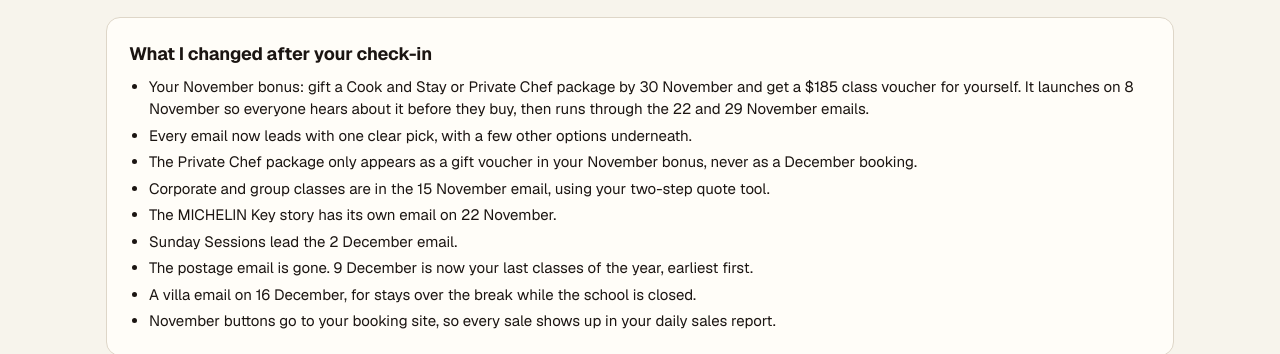
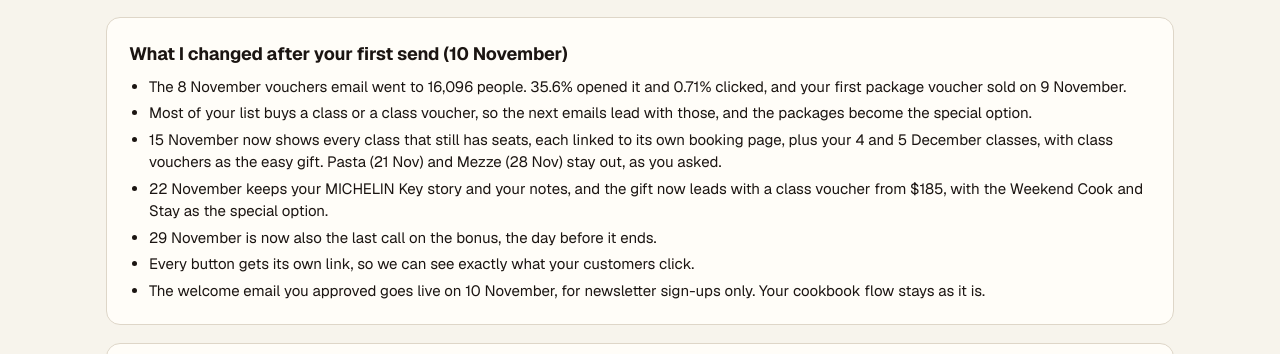
Before and after one commit to the-service-edit/sticky-rice-cooking-school, a plain HTML site: page plan/index.html in a window 1280 px wide. Shown: the part 596-950 px from the top of the page. Drawn offline with nearby package versions, Linux system fonts and the light colour scheme.

Commit message:
Plan: note what changed after the 8 Nov send (10 Nov)
Co-Authored-By: Claude Opus 5.5 <noreply@anthropic.com>
Claude-Session: https://claude.ai/code/session_01JNj2JeAPd7F7zYS85aNSux

```diff
--- a/plan/index.html
+++ b/plan/index.html
@@ -177,6 +177,18 @@ html{scroll-behavior:smooth}
 <section id="plan" aria-labelledby="plan-h">
   <h2 id="plan-h"><span class="n">01</span>The plan, November to Christmas <span class="tag ok">November on results</span></h2>
   <p class="lead">Eight campaigns plus your welcome email. Every email makes one clear pick, so your customers know which option you'd choose for them, then shows a couple of other options underneath for different people and budgets.</p>
+  <div class="panel" style="margin:0 0 18px 0;display:grid;gap:8px">
+    <h3 style="margin:0;font-size:18px;letter-spacing:-.01em">What I changed after your first send (10 November)</h3>
+    <ul style="margin:0;padding-left:20px;display:grid;gap:4px;font-size:15px;line-height:1.5">
+      <li>The 8 November vouchers email went to 16,096 people. 35.6% opened it and 0.71% clicked, and your first package voucher sold on 9 November.</li>
+      <li>Most of your list buys a class or a class voucher, so the next emails lead with those, and the packages become the special option.</li>
+      <li>15 November now shows every class that still has seats, each linked to its own booking page, plus your 4 and 5 December classes, with class vouchers as the easy gift. Pasta (21 Nov) and Mezze (28 Nov) stay out, as you asked.</li>
+      <li>22 November keeps your MICHELIN Key story and your notes, and the gift now leads with a class voucher from $185, with the Weekend Cook and Stay as the special option.</li>
+      <li>29 November is now also the last call on the bonus, the day before it ends.</li>
+      <li>Every button gets its own link, so we can see exactly what your customers click.</li>
+      <li>The welcome email you approved goes live on 10 November, for newsletter sign-ups only. Your cookbook flow stays as it is.</li>
+    </ul>
+  </div>
   <div class="panel" style="margin:0 0 18px 0;display:grid;gap:8px">
     <h3 style="margin:0;font-size:18px;letter-spacing:-.01em">What I changed after your check-in</h3>
     <ul style="margin:0;padding-left:20px;display:grid;gap:4px;font-size:15px;line-height:1.5">
```
